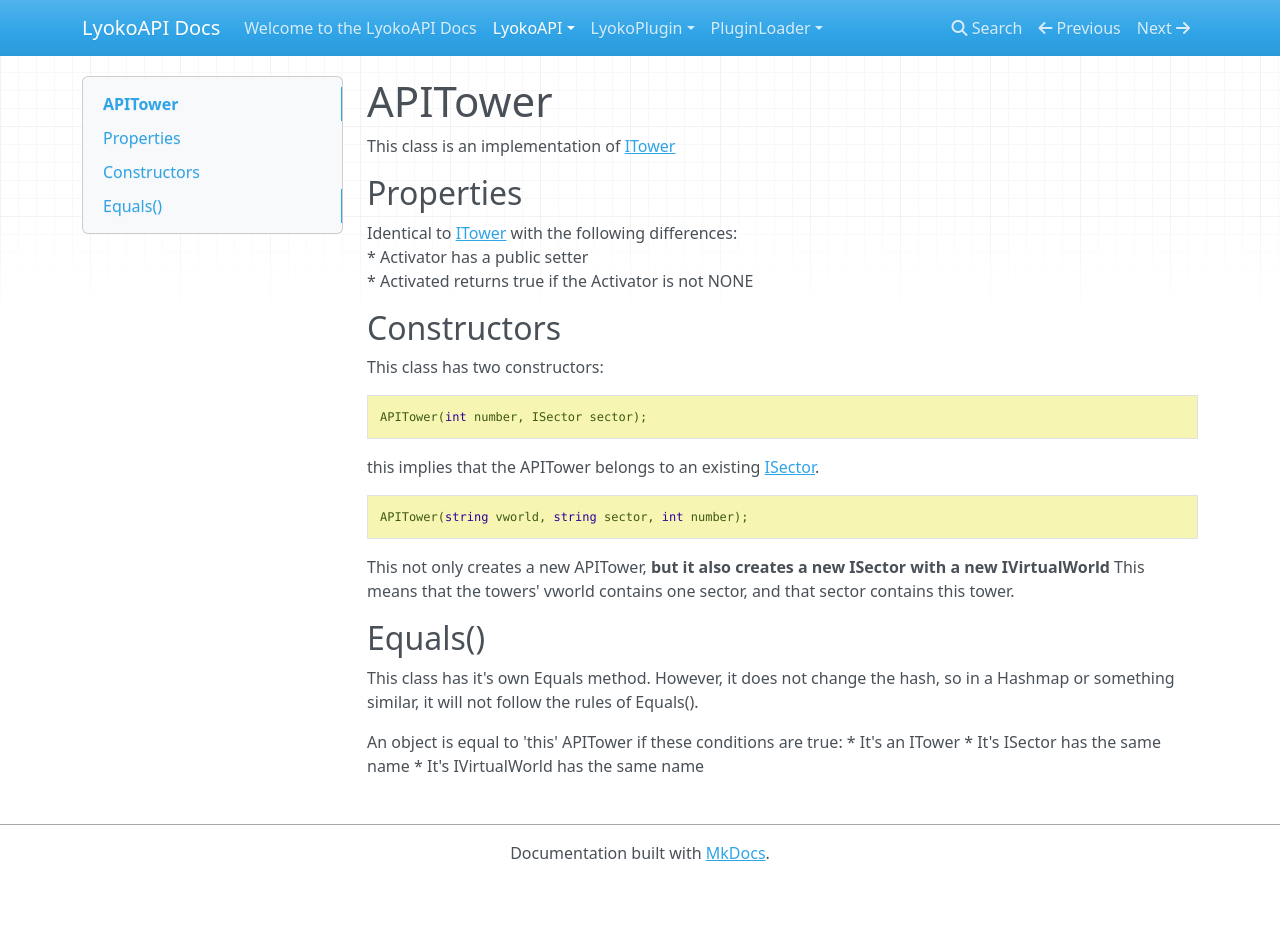
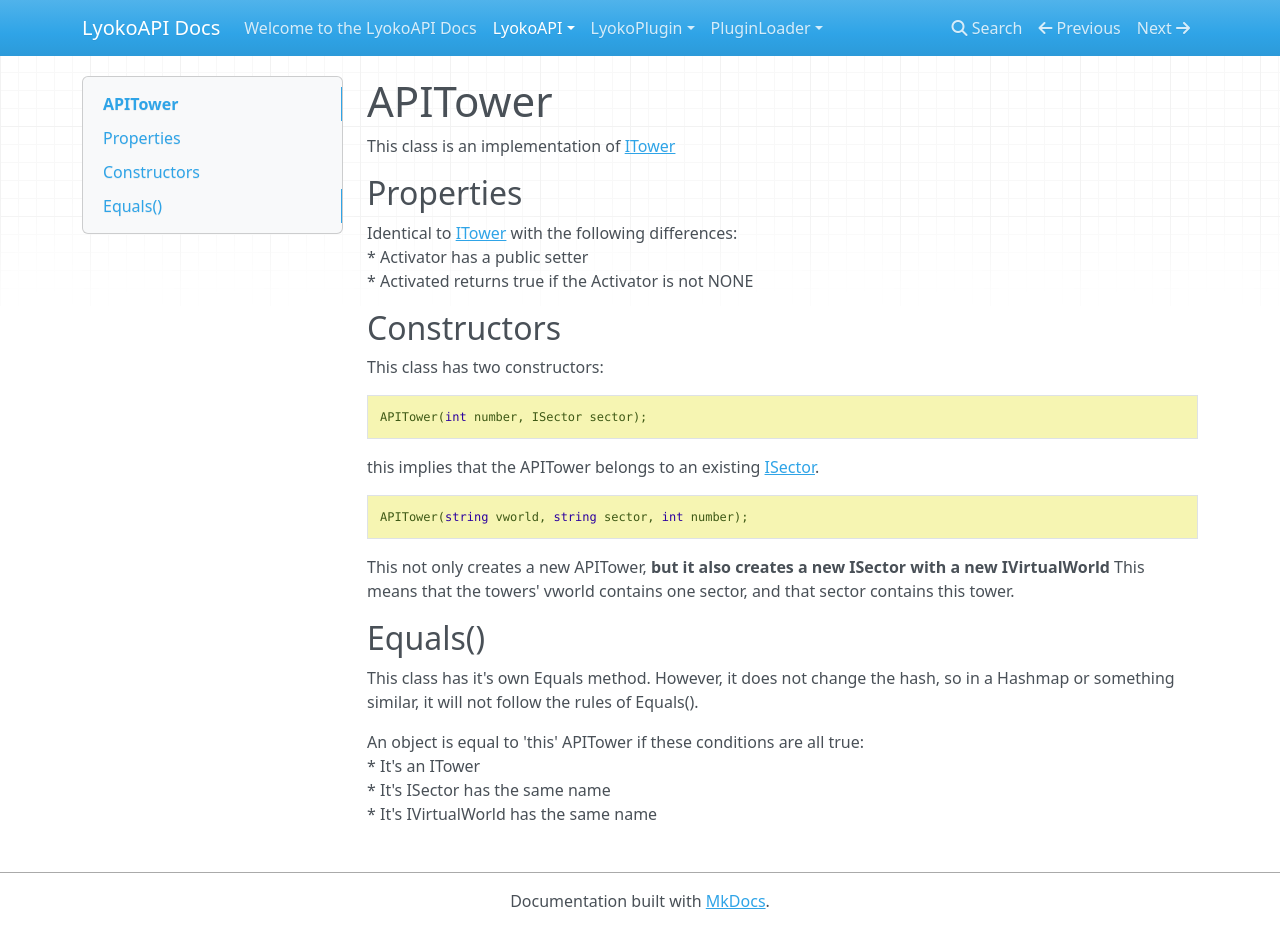
Before and after one commit to LyokoAPI/LyokoAPIDoc, an MkDocs documentation site: the page built from docs/LyokoAPI/VirtualStructures/APITower.md, in a window 1280 px wide and 929 px high. Built offline with MkDocs 1.6.1, drawn with Linux system fonts in a browser that asks for light colours; nearby versions of some CDN libraries.

Commit message:
fixed list issue

```diff
--- a/docs/LyokoAPI/VirtualStructures/APITower.md
+++ b/docs/LyokoAPI/VirtualStructures/APITower.md
@@ -24,7 +24,7 @@ This means that the towers' vworld contains one sector, and that sector contains
 This class has it's own Equals method.
 However, it does not change the hash, so in a Hashmap or something similar, it will not follow the rules of Equals().
 
-An object is equal to 'this' APITower if these conditions are true:
-  * It's an ITower
-  * It's ISector has the same name
-  * It's IVirtualWorld has the same name
+An object is equal to 'this' APITower if these conditions are all true:<br>
+  * It's an ITower<br>
+  * It's ISector has the same name<br>
+  * It's IVirtualWorld has the same name<br>
```
